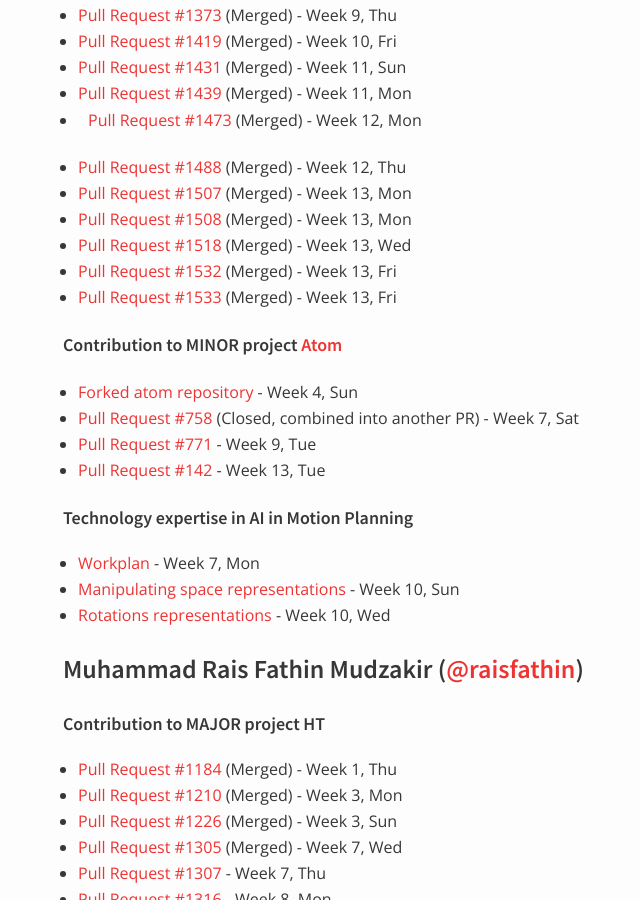
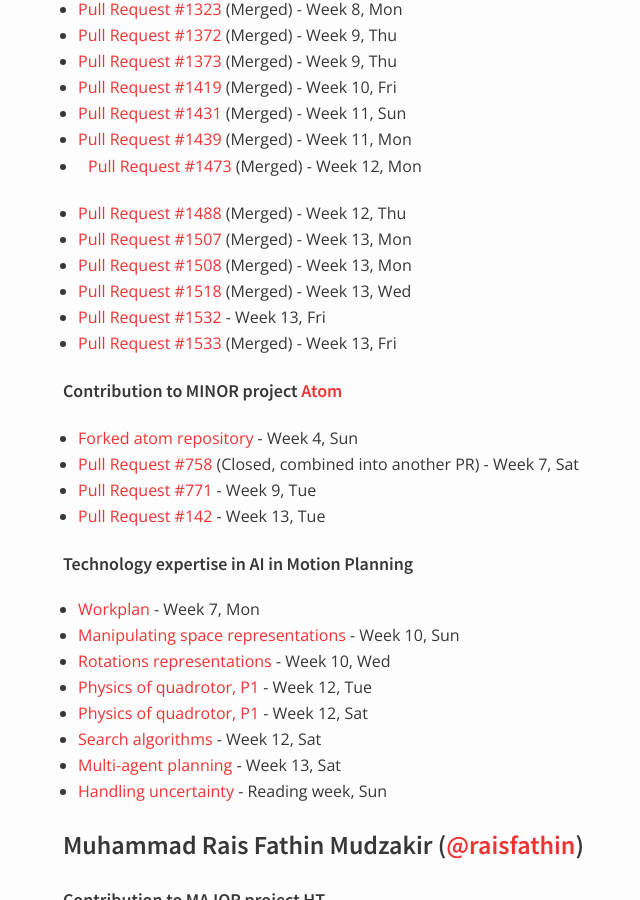
Before and after one commit to nus-oss/cs3281-AY1516S2-website, a Jekyll site: the page built from teams/hubturbo.md, in a window 1280 px wide and 900 px high, scrolled down 2570 px. Shown: the whole window, without its empty margins (307-947 px from the left). Built offline with Jekyll 4.4.1, drawn with Linux system fonts in a browser that asks for light colours; some of the changed text lies outside the part shown.

Commit message:
Update expertise area and fixed status of major project's PR.

```diff
--- a/teams/hubturbo.md
+++ b/teams/hubturbo.md
@@ -71,13 +71,13 @@ permalink: /teams/hubturbo/
   * [x] Board Picker - Week 8, Sun
 * [x] Merge Pull Requests for all pickers - Week 10, Sun
   * [x] Milestone Picker - Week 10, Sat
-  * [ ] Assignee Picker - Week 10, Thu
-  * [ ] Board Picker - Week 10, Thu
+  * [x] Assignee Picker - Week 10, Thu
+  * [x] Board Picker - Week 10, Thu
   * [x] Issue Picker - Week 10, Sun
   * [x] Repo Picker  - Week 10, Thu
 * [x] Refactor and improve new pickers - Week 11, Mon
-  * [ ] Merge Assignee Picker - Week 11, Tue
-  * [ ] Merge Board Picker - Week 11, Tue
+  * [x] Merge Assignee Picker - Week 11, Tue
+  * [x] Merge Board Picker - Week 11, Tue
   * [x] Merge Repo Picker  - Week 11, Tue
   * [x] Refine Milestone Picker UI - Week 11, Wed
   * [x] Completed auto-complete feature - Week 11, Wed
@@ -90,6 +90,8 @@ permalink: /teams/hubturbo/
 # Contributions
 
 ### Choo Boon Yong Martin ([@m133225](https://github.com/m133225)) (Team Lead - Week 4 to 8)
+
+* [Comparison between processes](http://m133225.github.io/process/2016/03/31/process-comparison.html) - Week 11, Thu
 
 ##### Contribution to MAJOR project HT
 
@@ -115,8 +117,9 @@ permalink: /teams/hubturbo/
 * [Pull Request #1507](https://github.com/HubTurbo/HubTurbo/pull/1507) (Merged) - Week 13, Mon
 * [Pull Request #1508](https://github.com/HubTurbo/HubTurbo/pull/1508) (Merged) - Week 13, Mon
 * [Pull Request #1518](https://github.com/HubTurbo/HubTurbo/pull/1518) (Merged) - Week 13, Wed
-* [Pull Request #1532](https://github.com/HubTurbo/HubTurbo/pull/1532) (Merged) - Week 13, Fri
+* [Pull Request #1532](https://github.com/HubTurbo/HubTurbo/pull/1532)  - Week 13, Fri
 * [Pull Request #1533](https://github.com/HubTurbo/HubTurbo/pull/1533) (Merged) - Week 13, Fri
+
 
 ##### Contribution to MINOR project [Atom](https://github.com/atom/atom)
 
@@ -131,6 +134,11 @@ permalink: /teams/hubturbo/
 * [Workplan](http://m133225.github.io/introduction/2016/02/29/motion-planning-in-ai.html) - Week 7, Mon
 * [Manipulating space representations](http://m133225.github.io/matrices,/transformations/2016/03/20/configuration-space.html) - Week 10, Sun
 * [Rotations representations](http://m133225.github.io/matrices,/rotations/2016/03/23/angles-and-rotations.html) - Week 10, Wed
+* [Physics of quadrotor, P1](http://m133225.github.io/quadrotor,/quadcopter/2016/04/05/quadrotor-dynamics-part-1.html) - Week 12, Tue
+* [Physics of quadrotor, P1](http://m133225.github.io/quadrotor,/quadcopter/2016/04/09/quadrotor-dynamics-part-2.html) - Week 12, Sat
+* [Search algorithms](http://m133225.github.io/algorithms,/a*,/jps/2016/04/09/search-algorithms.html) - Week 12, Sat
+* [Multi-agent planning](http://m133225.github.io/algorithms,/a*,/multi-agent/2016/04/16/multi-robot-planning.html) - Week 13, Sat
+* [Handling uncertainty](http://m133225.github.io/probability,/uncertainty/2016/04/17/handling-uncertainty.html) - Reading week, Sun
 
 ### Muhammad Rais Fathin Mudzakir ([@raisfathin](https://github.com/raisfathin))
 
```
